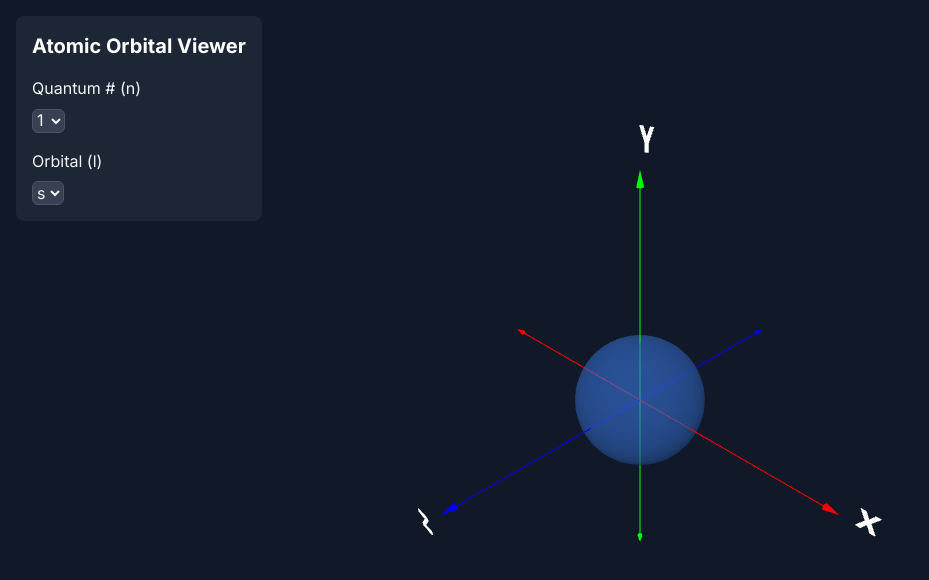
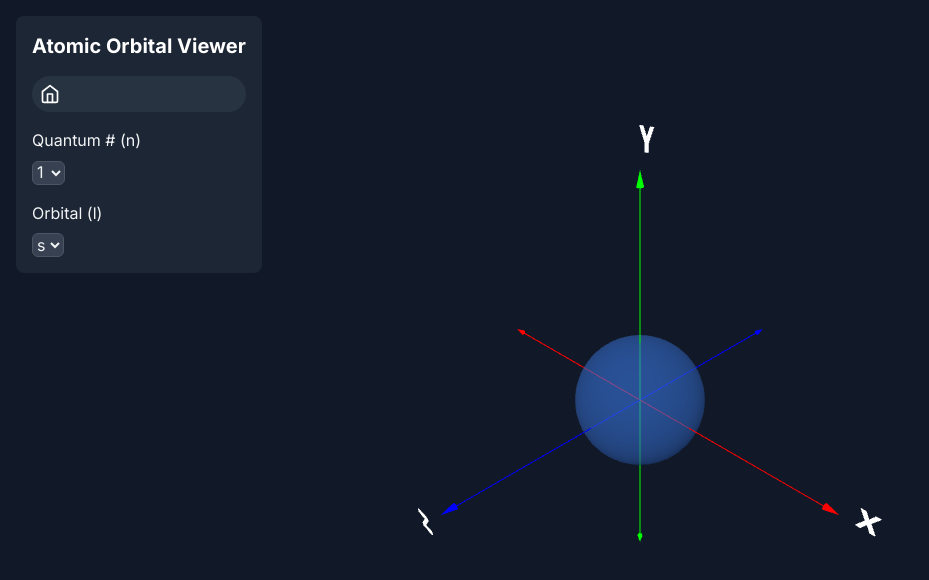
Before and after one commit to SirRusydi/chemistry-simulators, a plain HTML site: page orbital.html in a window 1280 px wide. Shown: the whole page, without its empty margins (0-929 px from the left). Drawn offline with nearby package versions, Linux system fonts and the light colour scheme; animation ran at ten frames a second.

Commit message:
Update orbital.html

```diff
--- a/orbital.html
+++ b/orbital.html
@@ -98,6 +98,9 @@
 
     <div id="controls">
         <h1 class="text-xl font-bold text-white hidden md:block">Atomic Orbital Viewer</h1>
+        <a href="index.html" class="p-2 bg-gray-700/50 hover:bg-gray-600/70 rounded-full text-white" title="Back to Home">
+                    <svg xmlns="http://www.w3.org/2000/svg" width="20" height="20" viewBox="0 0 24 24" fill="none" stroke="currentColor" stroke-width="2" stroke-linecap="round" stroke-linejoin="round"><path d="m3 9 9-7 9 7v11a2 2 0 0 1-2 2H5a2 2 0 0 1-2-2z"/><polyline points="9 22 9 12 15 12 15 22"/></svg>
+                </a>
 
         <div>
             <label for="n-select">Quantum # (n)</label>
```
